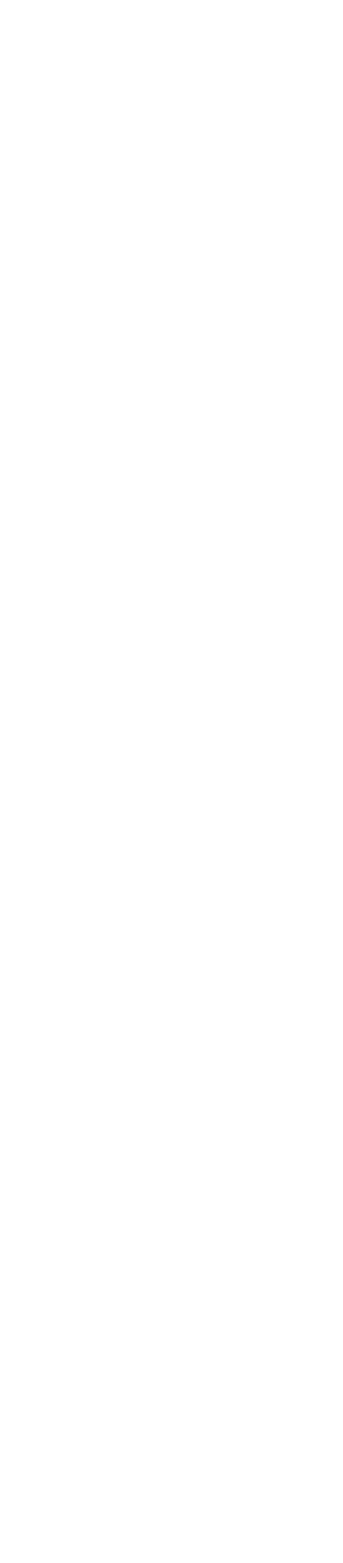
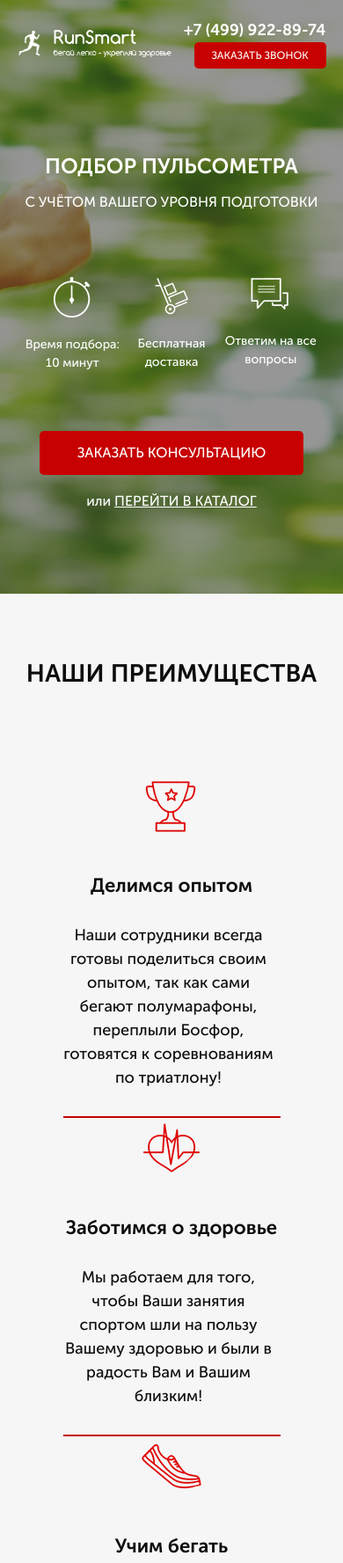
Before and after one commit to anfiig/Puls_project, a website: page src/index.html in a window 390 px wide. Shown: the top 1777 px of the page at 88% size. Before the commit the page ends 844 px from the top, so only its background shows below. Drawn offline with Linux system fonts and the light colour scheme.

Commit message:
Added the first and second screens and adaptations for them

```diff
--- a/package.json
+++ b/package.json
@@ -24,7 +24,8 @@
     "gulp-sass": "^4.0.2"
   },
   "dependencies": {
-    "gulp-rename": "^2.0.0"
+    "gulp-rename": "^2.0.0",
+    "gulp-scss": "^1.4.0"
   },
   "description": ""
 }
--- a/src/index.html
+++ b/src/index.html
@@ -3,12 +3,91 @@
 <head>
     <meta charset="UTF-8">
     <meta name="viewport" content="width=device-width, initial-scale=1.0">
-    <title>Document</title>
+    <title>Pulse</title>
     <link rel="stylesheet" href="css/bootstrap-reboot.min.css">
     <link rel="stylesheet" href="css/font.css">
     <link rel="stylesheet" href="css/style.min.css">
 </head>
 <body>
+    <div class="promo">
+        <div class="container">
+            <header class="header">
+                <a href="#" class="header__logo">
+                    <img src="icons/logo.png" alt="logo">
+                </a>
+                <div class="header__official">
+                    Официальный представитель
+                    <span>Garmin, Polar, Suunto</span>
+                </div>
+                <div class="header__contacts">
+                    <a  href="tel:+74999228974" class="header__phone">
+                        +7 (499) 922-89-74
+                    </a>
+                    <button class="button">заказать звонок</button>
+                </div>
+            </header>
 
+            <div class="promo__wrapper">
+                <h1 class="promo__header">Подбор пульсометра</h1>
+                <h2 class="promo__subdeader">с учётом Вашего уровня подготовки</h2>
+
+                <div class="promo__icons">
+                    <div class="promo__icon">
+                        <img src="icons/time.png" alt="timer">
+                        Время подбора: 10 минут
+                    </div>
+
+                    <div class="promo__icon">
+                        <img src="icons/box.png" alt="hand-cart">
+                        Бесплатная доставка
+
+                    </div>
+
+                    <div class="promo__icon">
+                        <img src="icons/massage.png" alt="messege">
+                        Ответим на все вопросы
+                    </div>
+                </div>
+
+                <button class="button button_main">заказать кОНСУЛЬТАЦИЮ</button>
+                <div class="promo__link">
+                    или
+                    <a href="#">ПЕРЕЙТИ В КАТАЛОГ</a>
+                </div>
+            </div>
+        </div>
+    </div>
+
+    <div class="advantages">
+        <div class="container">
+            <h1 class="advantages__header">НАШИ ПРЕИМУЩЕСТВА</h1>
+            <div class="advantages__items">
+                <div class="advantages__item">
+                    <img src="icons/cup.png" alt="cup">
+                    <span class="advantages__item__header">Делимся опытом</span>
+                    <span class="advantages__item__descr">Наши сотрудники всегда готовы поделиться своим опытом,
+                        так как сами бегают полумарафоны, переплыли Босфор, готовятся к соревнованиям по триатлону!</span>
+                </div>
+
+                <div class="advantages__item">
+                    <img src="icons/heart.png" alt="heart">
+                    <span class="advantages__item__header">Заботимся о здоровье</span>
+                    <span class="advantages__item__descr">Мы работаем для того,
+                        чтобы Ваши занятия спортом шли на пользу Вашему здоровью и были в радость Вам и Вашим близким!</span>
+
+
+                </div>
+
+                <div class="advantages__item">
+                    <img src="icons/shoe.png" alt="shoe">
+                    <span class="advantages__item__header">Учим бегать</span>
+                    <span class="advantages__item__descr">                    Помогаем с обучением
+                        правильной технике бега!
+                        Дружим с крупнейшей школой бега в России - <span class="advantages__item__descr_red">I LOVE RUNNING.</span></span>
+
+                </div>
+            </div>
+        </div>
+    </div>
 </body>
 </html>
--- /dev/null
+++ b/src/sass/base/_media.scss
@@ -0,0 +1,101 @@
+// 1200
+// 991
+// 767
+// 575
+@media(max-width:991px){
+    .container{
+        width: 90%;
+    }
+}
+
+@media(max-width: 767px){
+    .header{
+        &__official{
+            display: none;
+        }
+    }
+    .advantages{
+        &__items{
+            flex-direction: column;
+            align-items: center;
+        }
+        &__item{
+            margin-top: 30px;
+            &:before{
+                content: ' ';
+                width: inherit;
+                height: 2px;
+                background-color: $main-color;
+            }
+            &:nth-child(1){
+                &:before{
+                    content: none;
+                    margin-top: 0;
+                }
+            }
+            &__header{
+                font-size: 22px;
+            }
+            &__descr{
+                font-size: 18px;
+                &_red{
+                    display: block;
+                }
+            }
+        }
+
+    }
+}
+
+@media(max-width: 575px){
+    .promo{
+        &__header{
+            font-size: 35px;
+        }
+        &__subdeader{
+            font-size: 20px;
+        }
+        &__wrapper{
+            align-items: center;
+        }
+    }
+    .advantages{
+        &__header{
+            font-size: 28px;
+        }
+    }
+}
+
+@media(max-width: 425px){
+    .header{
+        &__logo{
+            width: 50%;
+        }
+    }
+    .promo{
+        &__header{
+            font-size: 150%;
+        }
+        &__subdeader{
+            font-size: 100%;
+            margin-top: 0;
+        }
+        &__icons{
+            width: 95%;
+        }
+
+    }
+}
+@media(max-width: 320px){
+    .header{
+        &__logo{
+            width: 90%;
+        }
+        .button{
+            display: none;
+        }
+        &__phone{
+            display: none;
+        }
+    }
+}
--- /dev/null
+++ b/src/sass/blocks/_adventages.scss
@@ -0,0 +1,48 @@
+.advantages{
+    padding: 70px 0 78px 0;
+    background-color: #f6f6f6;
+    &__header{
+        font-size: 30px;
+        font-weight: bold;
+        color: #0d0d0d;
+        text-align: center;
+        text-transform: uppercase;
+    }
+    &__items{
+        display: flex;
+        justify-content: space-between;
+        margin-top: 65px;
+    }
+    &__item{
+        display: flex;
+        flex-direction: column;
+        width: 247px;
+        img{
+            display: block;
+            width: 70px;
+            margin: 0 auto;
+        }
+        &__header{
+            margin-top: 38px;
+            font-size: 18px;
+            font-weight: bold;
+            text-align: center;
+            color: #0d0d0d;
+        }
+        &__descr{
+            margin-top: 27px;
+            width: 240px;
+            font-size: 14px;
+            font-weight: 500;
+            text-align: center;
+            color: #0d0d0d;
+            &_red{
+                font-size: 14px;
+                color:#ff0000;
+                text-decoration: underline;
+            }
+        }
+
+    }
+
+}
--- /dev/null
+++ b/src/sass/blocks/_buttons.scss
@@ -0,0 +1,18 @@
+.button{
+    width: 150px;
+    height: 30px;
+    border-radius: 5px;
+    background-color: $main-color;
+    border: none;
+    font-size: 12px;
+    font-weight: 500;
+    text-align: center;
+    color: #ffffff;
+    text-transform: uppercase;
+    &_main{
+        margin-top: 67px;
+        width: 300px;
+        height: 50px;
+        font-size: 16px;
+    }
+}
--- /dev/null
+++ b/src/sass/blocks/_header.scss
@@ -0,0 +1,37 @@
+.header{
+    display: flex;
+    justify-content: space-between;
+    align-items: center;
+    &__logo{
+        width: 250px;
+        img {
+            width: 100%;
+        }
+    }
+    &__official{
+        font-size: 12px;
+        font-weight: 500;
+        color: #ffffff;
+        text-align: center;
+        span{
+            display: block;
+            font-size: 18px;
+        }
+    }
+    &__phone{
+        display: block;
+        font-size: 18px;
+        font-weight: bold;
+        text-align: right;
+        color: #ffffff;
+        &::hover{
+            color: $main-color;
+            text-decoration: none;
+        }
+    }
+    &__contacts{
+        display: flex;
+        flex-direction: column;
+        align-items: flex-end;
+    }
+}
--- /dev/null
+++ b/src/sass/blocks/_promo.scss
@@ -0,0 +1,60 @@
+.promo{
+    min-height: 650px;
+    padding: 21px 0 93px 0;
+    background: url('../img/bg1.jpg') center (center/cover) no-repeat;
+    &__wrapper{
+        display: flex;
+        flex-direction: column;
+        align-items: flex-end;
+        margin-top: 90px;
+    }
+    &__header{
+        font-size: 42px;
+        font-weight: bold;
+        text-align: right;
+        color: #ffffff;
+        text-transform: uppercase;
+        line-height: 42px;
+    }
+    &__subdeader{
+        margin-top: 17px;
+        font-size: 24px;
+        font-weight: 500;
+        text-align: right;
+        color: #ffffff;
+        text-transform: uppercase;
+        line-height: 24px;
+    }
+    &__icons{
+        margin-top: 65px;
+        width: 425px;
+        display: flex;
+        justify-content: space-between;
+
+    }
+    &__icon{
+        width: 108px;
+        text-align: center;
+        font-size: 14px;
+        font-weight: 500;
+        text-align: center;
+        color: #ffffff;
+        img{
+            display: block;
+            margin: 0 auto;
+            margin-bottom: 20px;
+        }
+    }
+    &__link{
+        font-size: 16px;
+        font-weight: 500;
+        text-align: right;
+        color: #ffffff;
+        margin-top: 18px;
+        a{
+            color: #ffffff;
+            text-transform: uppercase;
+            text-decoration: underline;
+        }
+    }
+}
--- a/src/sass/style.scss
+++ b/src/sass/style.scss
@@ -1,4 +1,19 @@
-@import 'base/variables'
+@import 'base/variables';
+
 * {
     font-family: 'Museo Sans Cyrl', sans-serif;
+    &::selection{
+        background: #86e67d;
+    }
 }
+
+.container{
+    width: 950px;
+    margin: 0 auto;
+}
+
+@import 'blocks/promo';
+@import 'blocks/header.scss';
+@import 'blocks/buttons';
+@import 'blocks/adventages';
+@import 'base/media'
```
Also changed, not shown: src/css/style.min.css, src/img/karus1.jpg (added), src/img/karus2.png (added), src/img/karus3.jpg (renamed from src/img/watch.jpg), 1 other file.
